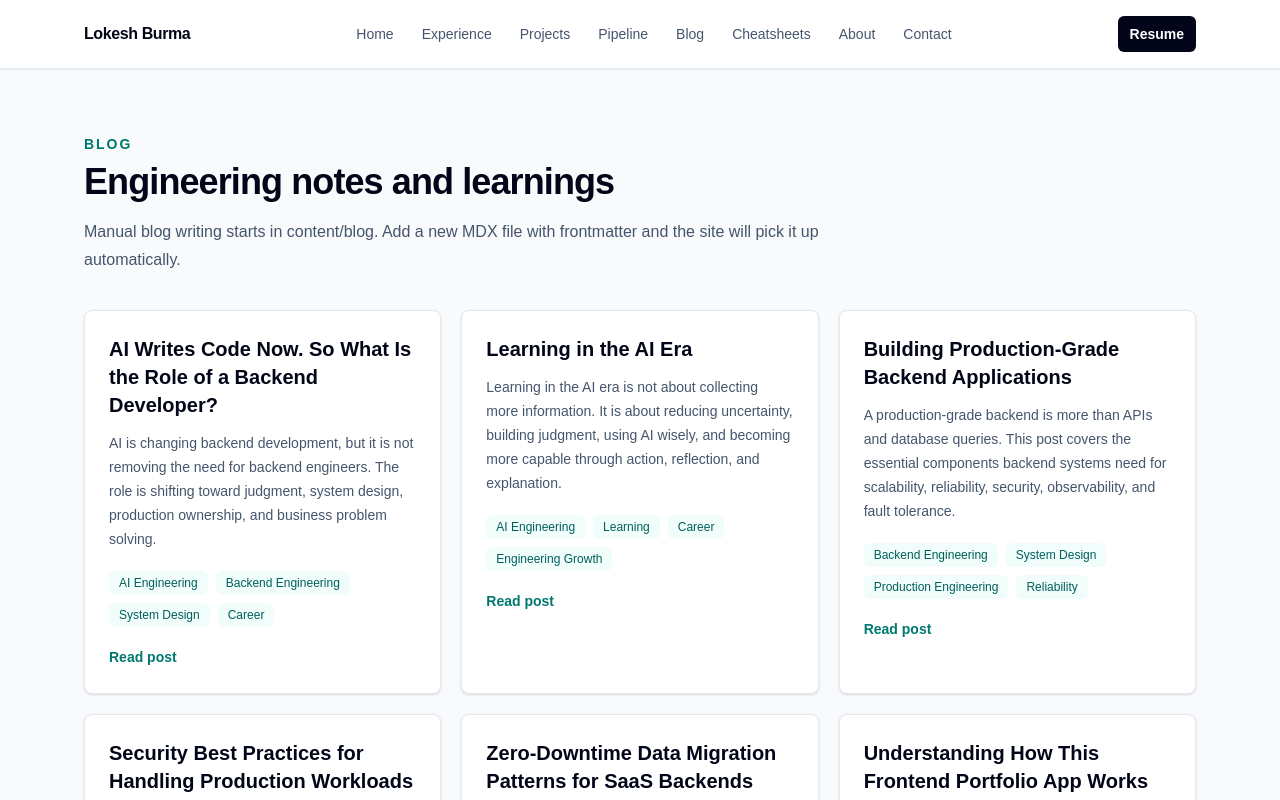
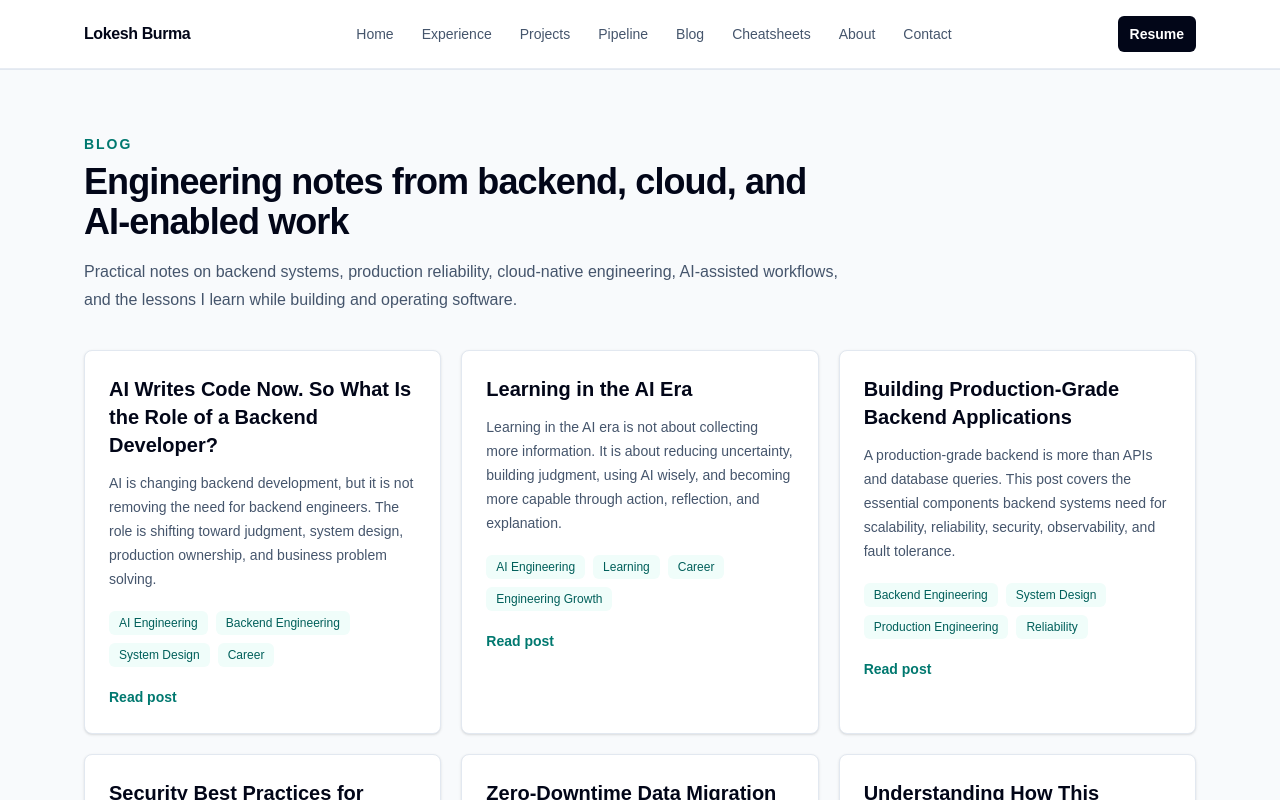
Before and after one commit to Lokesh-Burma/Personal-Portfolio, a Next.js app: page /blog in a window 1280 px wide. Shown: the top 800 px of the page. Built offline with nearby package versions, Linux system fonts and the light colour scheme.

Commit message:
Update blog page description

```diff
--- a/app/blog/page.tsx
+++ b/app/blog/page.tsx
@@ -9,8 +9,8 @@ export default function BlogPage() {
     <main>
       <Section
         eyebrow="Blog"
-        title="Engineering notes and learnings"
-        intro="Manual blog writing starts in content/blog. Add a new MDX file with frontmatter and the site will pick it up automatically."
+        title="Engineering notes from backend, cloud, and AI-enabled work"
+        intro="Practical notes on backend systems, production reliability, cloud-native engineering, AI-assisted workflows, and the lessons I learn while building and operating software."
       >
         <div className="grid gap-5 lg:grid-cols-3">
           {posts.map((post) => (
```
